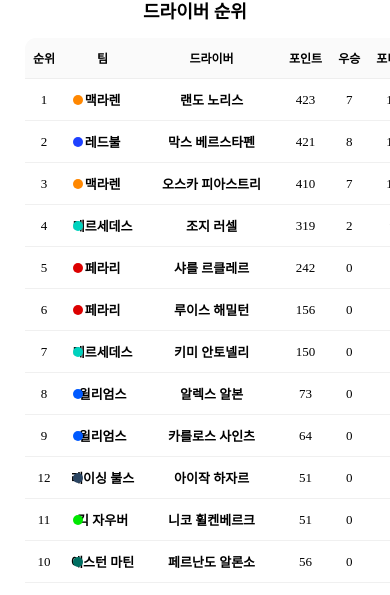
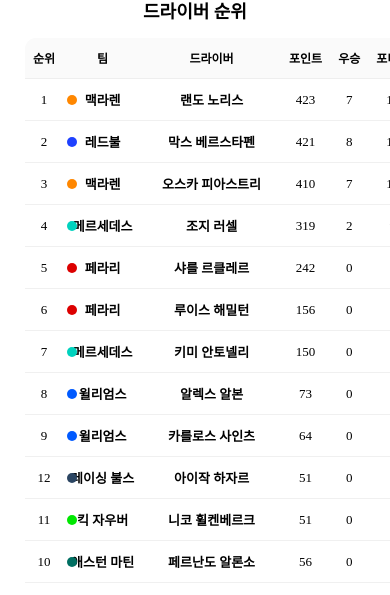
Before and after one commit to JANG-3584765/F1, a plain HTML site: page ranking/ranking.html in a window 390 px wide. Shown: the part 246-841 px from the top of the page. Drawn offline with Linux system fonts and the light colour scheme.

Commit message:
Update ranking.css

```diff
--- a/ranking/ranking.css
+++ b/ranking/ranking.css
@@ -195,7 +195,7 @@
   }
 
   .team-cell::before {
-    left: 10px;
+    left: 4px;
     width: 10px;
     height: 10px;
   }
```
